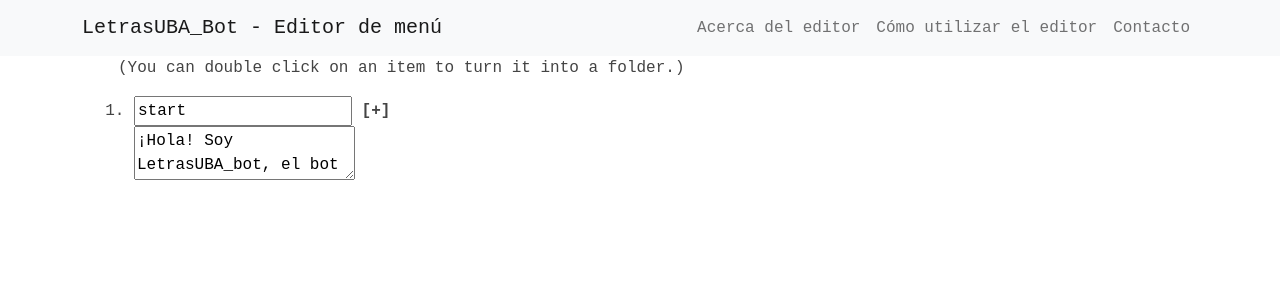
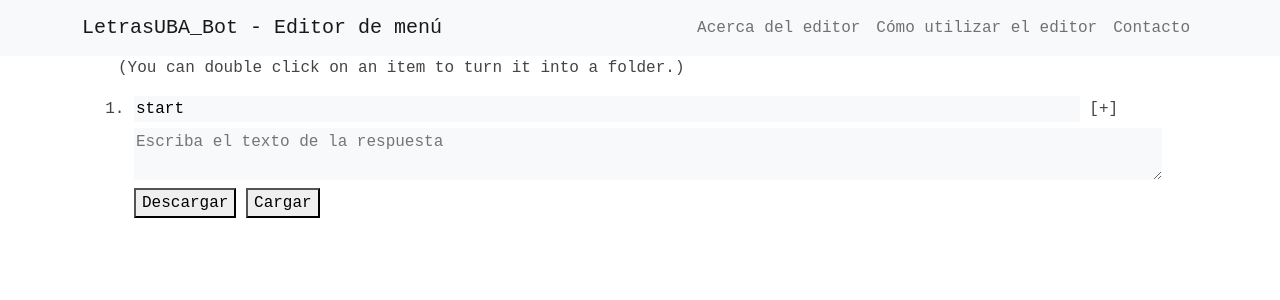
Before and after one commit to marin-h/tree-menu-editor, a Vue app: page / in a window 1280 px wide. Shown: the top 300 px of the page. Built offline with nearby package versions, Linux system fonts and the light colour scheme.

Commit message:
download json file for config

```diff
--- a/index.css
+++ b/index.css
@@ -21,3 +21,16 @@ ul {
   line-height: 1.5em;
   list-style-type: dot;
 }
+
+input {
+  width: 92%;
+  border-width: 0px;
+  background: #f8f9fa;
+  margin-bottom: 0.4em;
+}
+
+textarea {
+  width: 100%;
+  border-width: 0px;
+  background: #f8f9fa;
+}
--- a/index.html
+++ b/index.html
@@ -43,7 +43,7 @@
     <script type="text/x-template" id="item-template">
         <li>
           <div :class="{bold: isFolder}">
-            <input placeholder="Escriba el nombre de este menu" type="text" v-bind:value="item.name">
+            <input placeholder="Escriba el nombre de este menu" type="text" v-bind:value="item.name" v-bind:readonly="isRoot">
             <span @click="toggle" @dblclick="makeFolder" v-model="item">[{{ isOpen ? '-' : '+' }}]</span>
             <br>
             <textarea placeholder="Escriba el texto de la respuesta">{{ item.response_text }}</textarea>
@@ -59,14 +59,15 @@
             ></tree-item>
             <li class="add" @click="$emit('add-item', item)">+</li>
           </ul>
+          <button v-show="isRoot" v-on:click="$emit('get-data', item)">Descargar</button>
+          <button v-show="isRoot && !item.children" v-on:click="$emit('set-data', item)">Cargar</button>
         </li>
       </script>
     <p>(You can double click on an item to turn it into a folder.)</p>
 
     <!-- the demo root element -->
     <ul id="demo">
-      <tree-item class="item" :item="treeData" @make-folder="makeFolder" @add-item="addItem">
-
+      <tree-item class="item" :item="treeData" @make-folder="makeFolder" @add-item="addItem" @get-data="getData" @set-data="setData">
       </tree-item>
     </ul>
 
@@ -238,6 +239,9 @@
           isFolder: function () {
             return this.item.children && this.item.children.length;
           },
+          isRoot: function () {
+            return this.item.name === 'start'
+          }
         },
         methods: {
           toggle: function () {
@@ -250,7 +254,7 @@
               this.$emit("make-folder", this.item);
               this.isOpen = true;
             }
-          },
+          }
         },
       });
 
@@ -258,7 +262,9 @@
       var demo = new Vue({
         el: "#demo",
         data: {
-          treeData: treeData,
+          treeData: {
+            name: 'start'
+          },
         },
         methods: {
           makeFolder: function (item) {
@@ -271,6 +277,19 @@
               text: "",
             });
           },
+          getData: function (item) {
+            const $el = document.createElement('a');
+            $el.setAttribute('href', 'data:text/plain;charset=utf-8,' + encodeURIComponent(JSON.stringify(item)));
+            $el.setAttribute('download', 'app_config.json');
+            $el.style.display = 'none';
+            document.body.appendChild($el);
+            $el.click();
+            document.body.removeChild($el);
+          },
+          setData: function (item) {
+            Vue.set(item, "children", treeData.children);
+            Vue.set(item, "response_text", treeData.response_text);
+          }
         },
       });
     </script>
```
